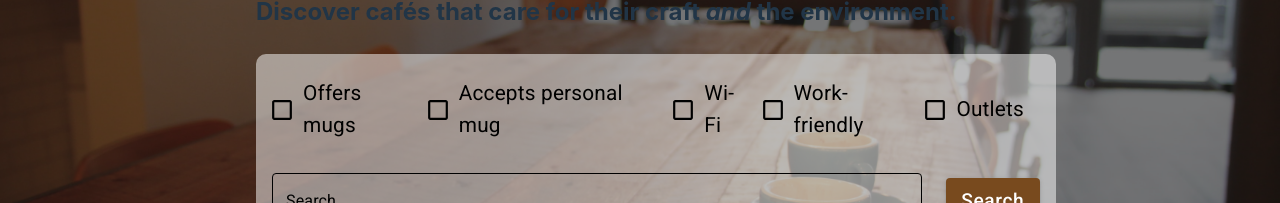
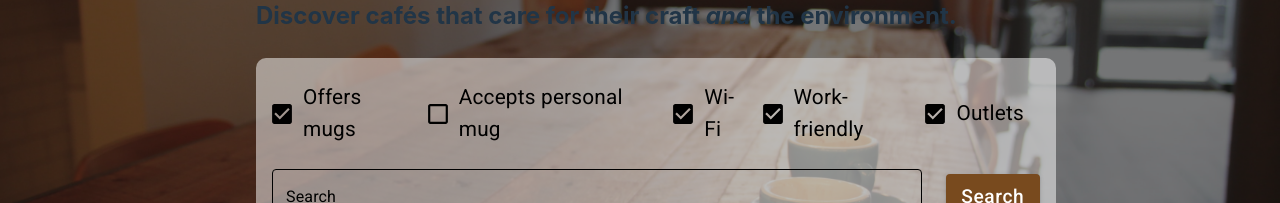
Before and after one commit to SeanPhilippi/mug-map, a React (Vite) app: page / in a window 1280 px wide. Shown: the part 342-545 px from the top of the page. Built offline with nearby package versions, Linux system fonts and the light colour scheme.

Commit message:
filter functionality started, states set up

```diff
--- a/src/components/screens/Splash/Search.tsx
+++ b/src/components/screens/Splash/Search.tsx
@@ -1,4 +1,4 @@
-import React from 'react';
+import React, { useState } from 'react';
 import Box from '@material-ui/core/Box';
 import Button from '@material-ui/core/Button';
 import TextField from '@material-ui/core/TextField';
@@ -33,7 +33,19 @@ const useStyles = makeStyles({
 });
 
 const Search: React.FC = () => {
+  const [filters, setFilters] = useState({
+    offersMugs: true,
+    acceptsPersonalMug: false,
+    wifi: true,
+    workFriendly: true,
+    outlets: true,
+  });
+
   const classes = useStyles();
+
+  const handleFilter = e => {
+    setFilters({ ...filters, [e.target.name]: e.target.checked });
+  };
 
   return (
     <Box
@@ -50,26 +62,61 @@ const Search: React.FC = () => {
         display='flex'
         p={1}
         borderRadius={10}
-        mb={2}
+        mb={1}
       >
         <FormControlLabel
-          control={<Checkbox style={{ color: 'black', transform: 'scale(1.1)' }} />}
+          control={
+            <Checkbox
+              name='offersMugs'
+              checked={filters.offersMugs}
+              onChange={handleFilter}
+              style={{ color: 'black', transform: 'scale(1.1)' }}
+            />
+          }
           label={<Typography className={classes.checkboxLabel}>Offers mugs</Typography>}
         />
         <FormControlLabel
-          control={<Checkbox style={{ color: 'black', transform: 'scale(1.1)' }} />}
+          control={
+            <Checkbox
+              name='acceptsPersonalMug'
+              checked={filters.acceptsPersonalMug}
+              onChange={handleFilter}
+              style={{ color: 'black', transform: 'scale(1.1)' }}
+            />
+          }
           label={<Typography className={classes.checkboxLabel}>Accepts personal mug</Typography>}
         />
         <FormControlLabel
-          control={<Checkbox style={{ color: 'black', transform: 'scale(1.1)' }} />}
+          control={
+            <Checkbox
+              name='wifi'
+              checked={filters.wifi}
+              onChange={handleFilter}
+              style={{ color: 'black', transform: 'scale(1.1)' }}
+            />
+          }
           label={<Typography className={classes.checkboxLabel}>Wi-Fi</Typography>}
         />
         <FormControlLabel
-          control={<Checkbox style={{ color: 'black', transform: 'scale(1.1)' }} />}
+          control={
+            <Checkbox
+              name='workFriendly'
+              checked={filters.workFriendly}
+              onChange={handleFilter}
+              style={{ color: 'black', transform: 'scale(1.1)' }}
+            />
+          }
           label={<Typography className={classes.checkboxLabel}>Work-friendly</Typography>}
         />
         <FormControlLabel
-          control={<Checkbox style={{ color: 'black', transform: 'scale(1.1)' }} />}
+          control={
+            <Checkbox
+              name='outlets'
+              checked={filters.outlets}
+              onChange={handleFilter}
+              style={{ color: 'black', transform: 'scale(1.1)' }}
+            />
+          }
           label={<Typography className={classes.checkboxLabel}>Outlets</Typography>}
         />
       </Box>
```
